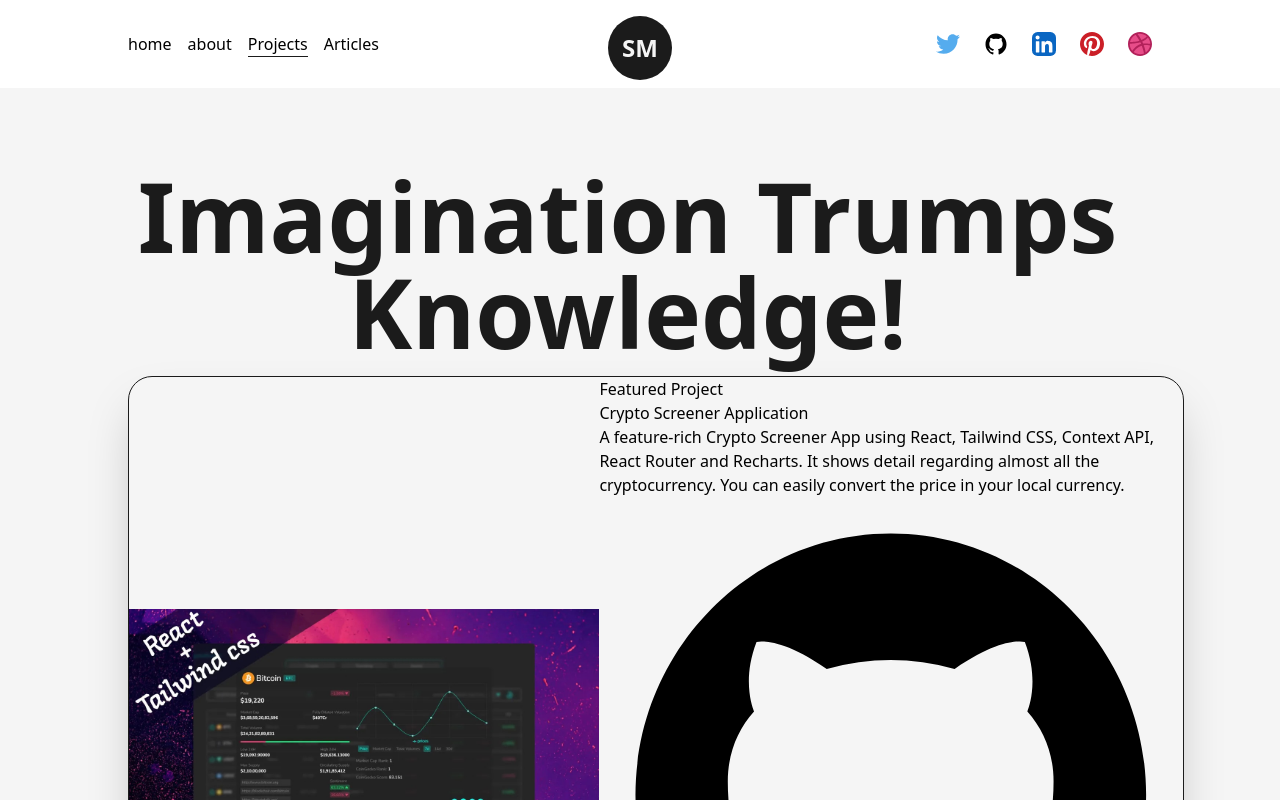
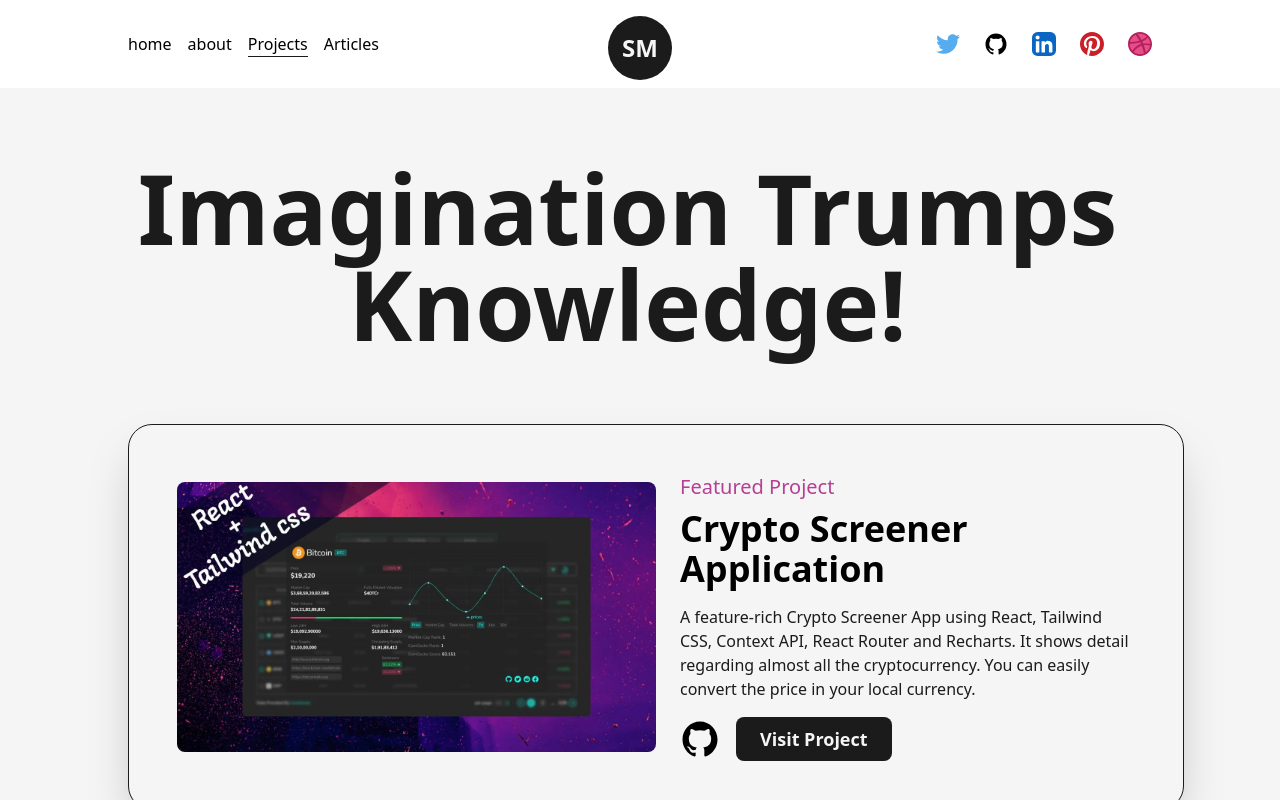
Before and after one commit to sebapch/portfolio3, a Next.js app: page /projects in a window 1280 px wide. Shown: the top 800 px of the page. Built offline with nearby package versions, Linux system fonts and the light colour scheme.

Commit message:
add Project

```diff
--- a/src/app/projects/page.jsx
+++ b/src/app/projects/page.jsx
@@ -10,23 +10,25 @@
 const FeaturedProject = ({ type, title, summary, img, link, github }) => {
   return (
     <article className="w-full flex items-center justify-between
-    rounded-3xl border border-solid border-dark bg-light shadow-2xl
+    rounded-3xl border border-solid border-dark bg-light shadow-2xl p-12
     ">
-      <Link href={link} target="_blank">
+      <Link href={link} target="_blank"
+      className="w-1/2 cursor-pointer overflow-hidden rounded-lg "
+      >
         <Image src={img} alt={title} className="w-full h-auto" />
       </Link>
 
-      <div>
-        <span>{type}</span>
-        <Link href={link} target="_blank">
-          <h2>{title}</h2>
+      <div className="w-1/2 flex flex-col items-start justify-between pl-6">
+        <span className="text-primary font-medium text-xl">{type}</span>
+        <Link href={link} target="_blank" className="hover:underline underline-offset-2">
+          <h2 className="my-2 w-full text-left text-4xl font-bold ">{title}</h2>
         </Link>
-        <p>{summary}</p>
-        <div>
-          <Link href={github} target="_blank">
+        <p className="my-2 font-medium text-dark">{summary}</p>
+        <div className="mt-2 flex items-center ">
+          <Link href={github} target="_blank" className="w-10">
             <GithubIcon />
           </Link>
-          <Link href={link} target="_blank">
+          <Link href={link} target="_blank" className="ml-4 rounded-lg bg-dark text-light p-2 px-6 text-lg font-semibold">
             Visit Project
           </Link>
         </div>
@@ -34,6 +36,34 @@
     </article>
   );
 };
+
+const Project = ({type, title, img, link, github}) => {
+  return(
+    <article>
+      <Link href={link} target="_blank"
+      className="w-1/2 cursor-pointer overflow-hidden rounded-lg "
+      >
+        <Image src={img} alt={title} className="w-full h-auto" />
+      </Link>
+
+      <div className="w-1/2 flex flex-col items-start justify-between pl-6">
+        <span className="text-primary font-medium text-xl">{type}</span>
+        <Link href={link} target="_blank" className="hover:underline underline-offset-2">
+          <h2 className="my-2 w-full text-left text-4xl font-bold ">{title}</h2>
+        </Link>
+        <p className="my-2 font-medium text-dark">{summary}</p>
+        <div className="mt-2 flex items-center ">
+          <Link href={github} target="_blank" className="w-10">
+            <GithubIcon />
+          </Link>
+          <Link href={link} target="_blank" className="ml-4 rounded-lg bg-dark text-light p-2 px-6 text-lg font-semibold">
+            Visit Project
+          </Link>
+        </div>
+      </div>
+    </article>
+  )
+}
 
 const page = () => {
   return (
@@ -44,7 +74,7 @@
       </Head>
       <main className="w-full mb-16 flex flex-col items-center justify-center">
         <Layout className="pt-16">
-          <AnimatedText text="Imagination Trumps Knowledge!" className="py-2" />
+          <AnimatedText text="Imagination Trumps Knowledge!" className="mb-16 " />
 
           <div className="grid grid-cols-12 gap-24">
             <div className="col-span-12">
```
